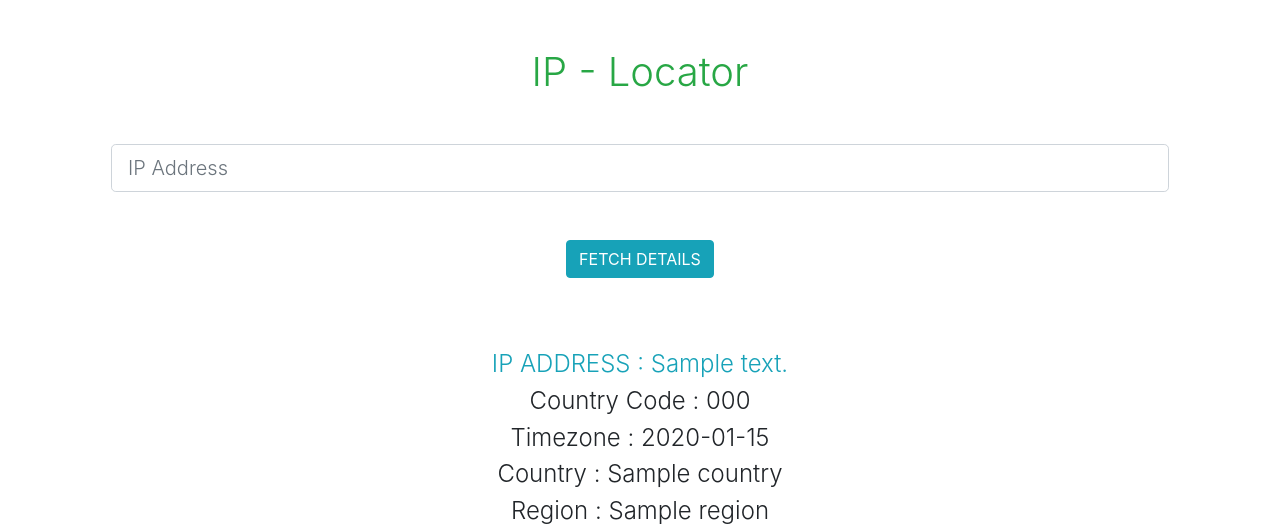
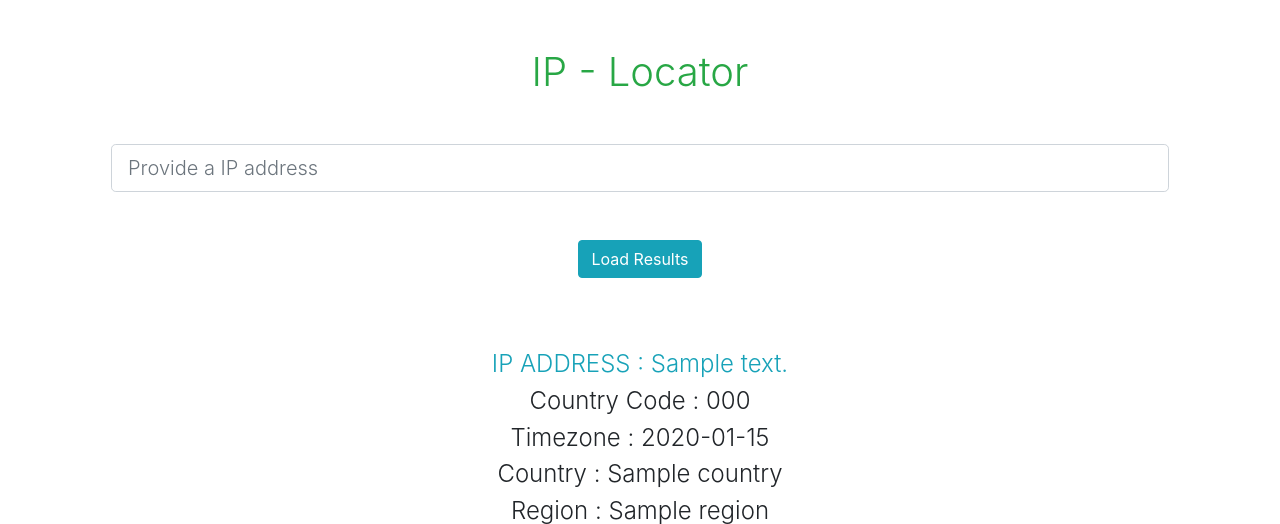
Before and after one commit to pandeyroshan/IP-Locator, a Django app: template Decoder/templates/Decoder/index.html in a window 1280 px wide. Shown: the top 524 px of the page. Run offline with Django 3.2, Linux system fonts and the light colour scheme; the template is opened without the code that fills it: most values are stand-ins (such as "Sample title", 1, 10 or a date in 2020); some libraries are stand-ins or nearby versions.

Commit message:
Update index.html

```diff
--- a/Decoder/templates/Decoder/index.html
+++ b/Decoder/templates/Decoder/index.html
@@ -10,11 +10,11 @@
             <h1 class="text-success text-center mb-5 font-weight-light">IP - Locator</h1>
             <form method="post" enctype="multipart/form-data">
                 {% csrf_token %}
-                <input type="text" title="FILEPATH" name="ipAddress" required="required" class="form-control form-control-lg font-weight-light" placeholder="IP Address">
+                <input type="text" title="FILEPATH" name="ipAddress" required class="form-control form-control-lg font-weight-light" placeholder="Provide a IP address">
                 <br>
                 <div class="text-center">
                     <br>
-                    <button type="submit" class="btn btn-info">FETCH DETAILS</button>
+                    <button type="submit" class="btn btn-info">Load Results</button>
                 </div>
             </form>
             <br>
```
